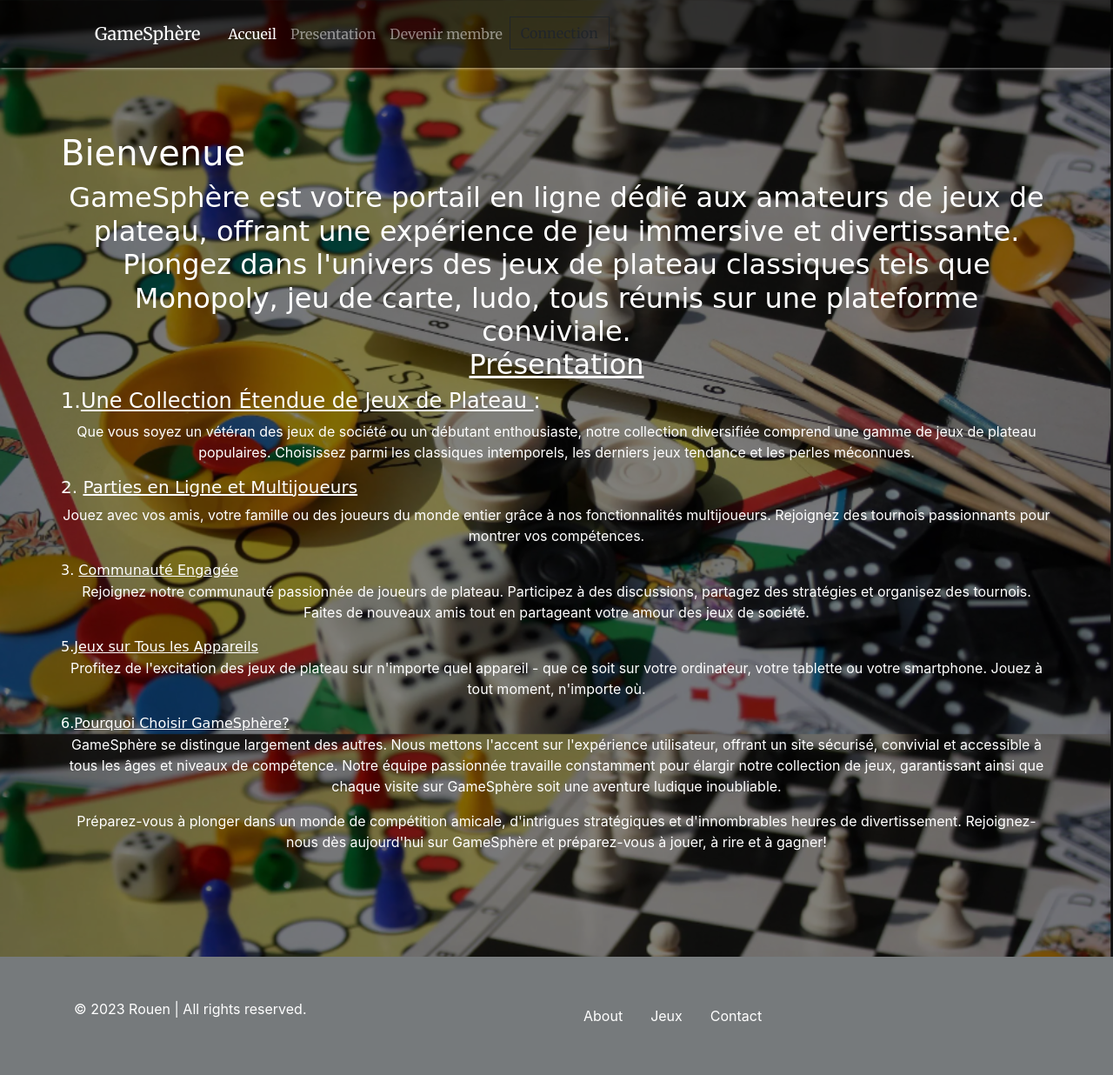
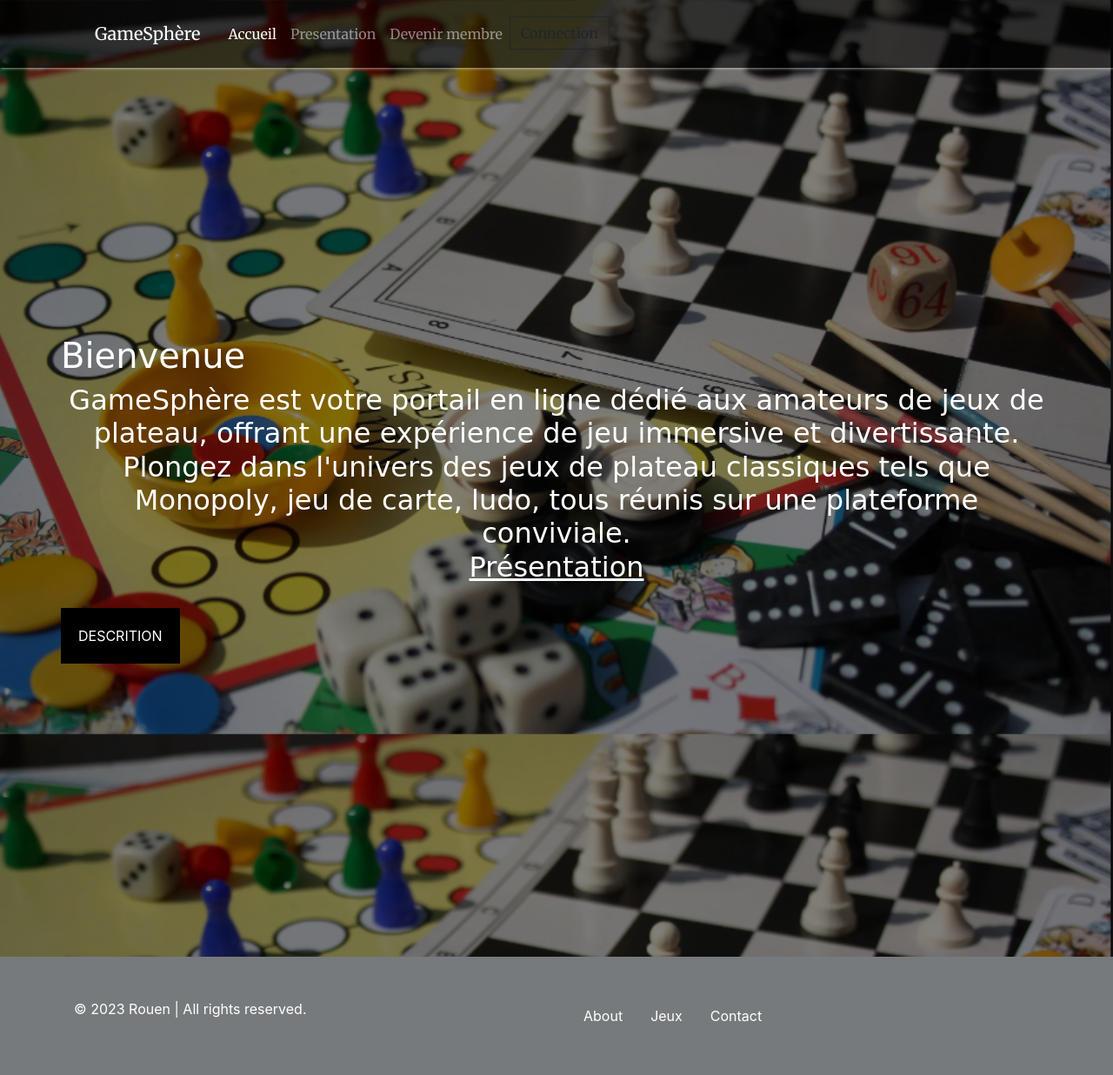
Before and after one commit to mortalla23/ProjetWeb, a PHP site: page /presen.php in a window 1280 px wide. Shown: the whole page at 87% size. Run offline with PHP 8.4, Linux system fonts and the light colour scheme; some web fonts are replaced.

Commit message:
test présentation

```diff
--- a/presen.php
+++ b/presen.php
@@ -42,8 +42,14 @@
             <div class ="row ">
                     <h1 class="text-center redressed">Bienvenue</h1>
                      <h2 class="text-center redressed " >
-                        GameSphère est votre portail en ligne dédié aux amateurs de jeux de plateau, offrant une expérience de jeu immersive et divertissante. Plongez dans l'univers des jeux de plateau classiques tels que Monopoly, jeu de carte, ludo, tous réunis sur une plateforme conviviale.</br><u>Présentation</u>
+                        GameSphère est votre portail en ligne dédié aux amateurs de jeux de plateau, offrant une expérience de jeu immersive et divertissante.
+                        Plongez dans l'univers des jeux de plateau classiques tels que Monopoly, jeu de carte, ludo, tous réunis sur une plateforme conviviale.</br>
+                        <u>Présentation</u>
                      </h2>
+
+                     <div class="dropdown">
+                      <button class="titre">DESCRITION</button>
+                      <div class="dropdown-child">
 
                           <h4 class="text-center redressed">1.<u>Une Collection Étendue de Jeux de Plateau </u>  :</h4>
                           <p class="text-center"> Que vous soyez un vétéran des jeux de société ou un débutant enthousiaste, notre collection diversifiée comprend une gamme de jeux de plateau populaires. Choisissez parmi les classiques intemporels, les derniers jeux tendance et les perles méconnues.</p>
@@ -62,6 +68,10 @@
 
                           <p class="text-center">Préparez-vous à plonger dans un monde de compétition amicale, d'intrigues stratégiques et d'innombrables heures de divertissement. Rejoignez-nous dès aujourd'hui sur GameSphère et préparez-vous à jouer, à rire et à gagner!
                           </p>
+                    </div>
+                      </div>
+
+
 
 
 
```
Lines whose indentation alone changed are shown as unchanged.
